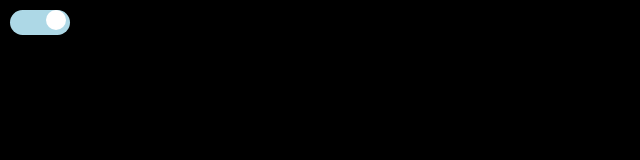
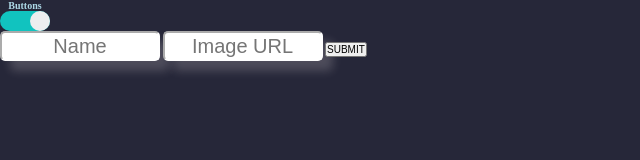
Before and after one commit to staten-island-tech/vite-project-egggggggggggggggggggggg, a website built with Vite: page sigma/index.html in a window 1280 px wide. Shown: the whole page, without its empty margins (0-640 px from the left). Built offline with nearby package versions, Linux system fonts and the light colour scheme.

Commit message:
egegegegegegegegegege

```diff
--- a/sigma/CSS/style.css
+++ b/sigma/CSS/style.css
@@ -8,7 +8,7 @@ body,
 }
 
 :root {
-    --dark: #000000;
+    --dark: #262739;
     --light: #ffffff;
     --active: 10px;
     --nonactive: 0px;
@@ -26,36 +26,58 @@ body {
     background-color: var(--light);
 }
 
+.background_switch {
+    width: 3rem;
+    display: center;
+    justify-content: flex;
+}
+
+h2 {
+    color: lightblue;
+    text-align: center;
+    width: 5rem;
+}
+
 .slider {
-    display: inline-block;
+    display: flex;
     align-items: center;
+    justify-content: center;
     border-radius: 30px;
-    background-color: white;
+    background-color: #edeeef;
     height: 2rem;
     width: 2rem;
+    position: absolute;
 }
 
 .activeon {
-    transform: translate(2rem);
-    transition: transform 0.3s ease;
+    transform: translate(3rem);
+    transition: transform 0.4s ease;
 }
 
 .activeoff {
-    transition: transform 0.3s ease;
+    transition: transform 0.4s ease;
 }
 
 .switch {
-    background-color: lightblue;
+    background-color: #11c3bf;
     border-radius: 34px;
-    display: inline-block;
-    width: 6rem;
-    height: 2.5rem;
-    margin: 1rem 1rem;
-    position: relative;
+    display: inline-flex;
+    width: 5rem;
+    height: 2rem;
     transition: transform 0.5s ease;
-    align-items;
+    vertical-align: middle;
 }
 
-input {
+input[type="checkbox"] {
     opacity: 0;
 }
+
+input[type="text"] {
+    height: 3rem;
+    width: 16rem;
+    border-radius: 5px;
+    text-align: center;
+    border-color: white;
+    box-shadow: 10px 10px 10px rgba(249, 238, 238, 0.189);
+    font-size: 2rem;
+}
--- a/sigma/index.html
+++ b/sigma/index.html
@@ -9,12 +9,18 @@
 </head>
 
 <body class="dark">
-  <div id="app">
+  <div id="background_switch">
+    <h2>Buttons</h2>
     <label class="switch">
       <input type="checkbox">
       <span class="slider activeon"></span>
     </label>
   </div>
+  <form>
+    <input type="text" placeholder="Name" value="" class="Name">
+    <input type="text" placeholder="Image URL" value="" class="IMAGE_URL">
+    <button>SUBMIT</button>
+  </form>
   <script type="module" src="JS/main.js"></script>
 </body>
 
```
